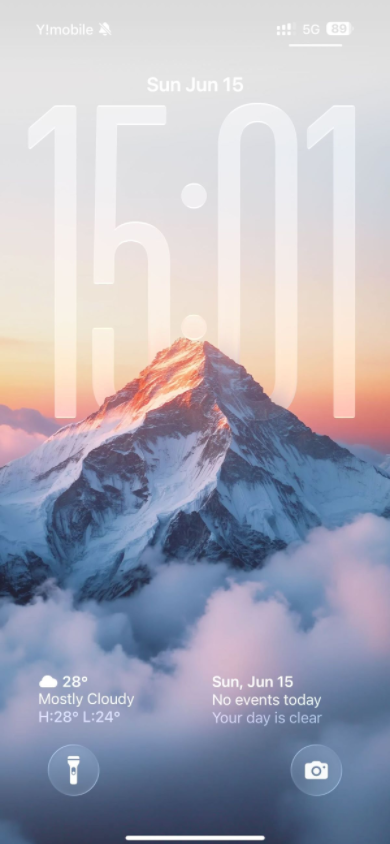
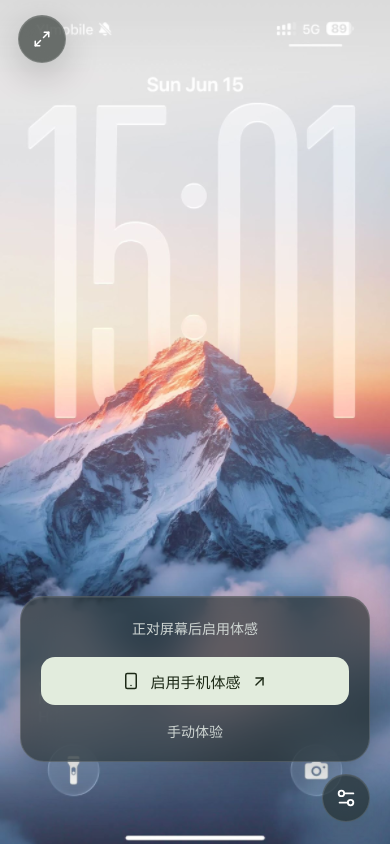
Before and after one commit to amasun/iphoneduo, a React (Vite) app: page / in a window 390 px wide. Built offline with nearby package versions, Linux system fonts and the light colour scheme.

Commit message:
Show mobile sensor start card on entry

```diff
--- a/src/App.tsx
+++ b/src/App.tsx
@@ -57,7 +57,10 @@ export default function App() {
   const uiLanguage = mobilePreview ? 'zh' : language;
   const t = (text: string) => translate(text, uiLanguage);
   const [immersive, setImmersive] = useState(startsImmersive);
-  const [controlsVisible, setControlsVisible] = useState(() => !isMobilePreview());
+  // Mobile preview opens with the sensor start card visible so a scanned link
+  // can be activated immediately. Once connected, the card and controls hide;
+  // double-tapping the stage reveals them again.
+  const [controlsVisible, setControlsVisible] = useState(() => true);
   const [panelOpen, setPanelOpen] = useState(() => !startsImmersive());
   const [intro, setIntro] = useState(true);
   const [settings, setSettings] = useState<EffectSettings>({ ...DEFAULT_EFFECT_SETTINGS });
```
